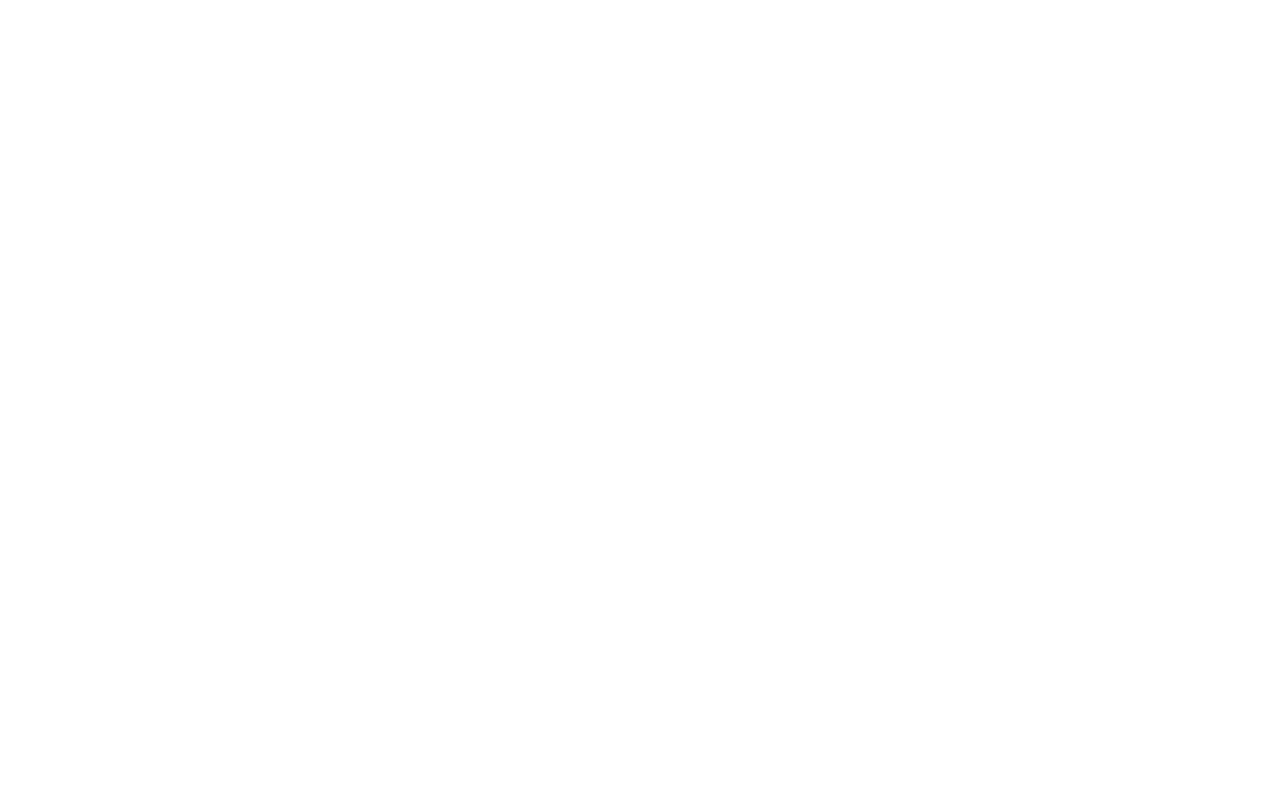
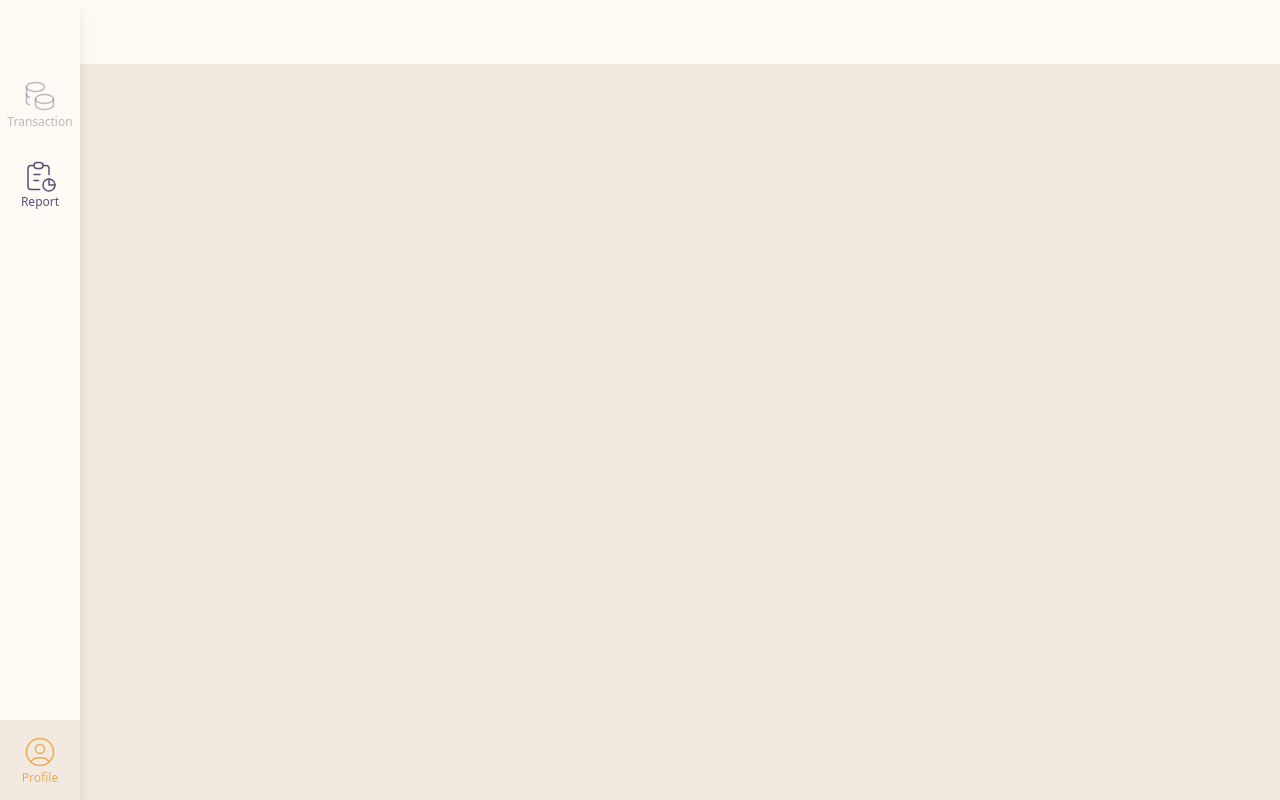
Before and after one commit to alvintanoto/expense-app, a Nuxt app in the folder frontend/: page /report in a window 1280 px wide. Before the commit this address had no page. Built offline with nearby package versions, Linux system fonts and the light colour scheme.

Commit message:
revamping layout

```diff
--- /dev/null
+++ b/frontend/components/icon/Profile.vue
@@ -0,0 +1,21 @@
+<script setup></script>
+
+<template>
+  <svg
+    xmlns="http://www.w3.org/2000/svg"
+    class="icon icon-tabler icon-tabler-user-circle"
+    width="36"
+    height="36"
+    viewBox="0 0 24 24"
+    stroke-width="1"
+    stroke="currentColor"
+    fill="none"
+    stroke-linecap="round"
+    stroke-linejoin="round"
+  >
+    <path stroke="none" d="M0 0h24v24H0z" fill="none" />
+    <path d="M12 12m-9 0a9 9 0 1 0 18 0a9 9 0 1 0 -18 0" />
+    <path d="M12 10m-3 0a3 3 0 1 0 6 0a3 3 0 1 0 -6 0" />
+    <path d="M6.168 18.849a4 4 0 0 1 3.832 -2.849h4a4 4 0 0 1 3.834 2.855" />
+  </svg>
+</template>
--- /dev/null
+++ b/frontend/components/icon/Report.vue
@@ -0,0 +1,27 @@
+<script setup></script>
+
+<template>
+  <svg
+    xmlns="http://www.w3.org/2000/svg"
+    class="icon icon-tabler icon-tabler-report"
+    width="36"
+    height="36"
+    viewBox="0 0 24 24"
+    stroke-width="1"
+    stroke="currentColor"
+    fill="none"
+    stroke-linecap="round"
+    stroke-linejoin="round"
+  >
+    <path stroke="none" d="M0 0h24v24H0z" fill="none" />
+    <path d="M8 5h-2a2 2 0 0 0 -2 2v12a2 2 0 0 0 2 2h5.697" />
+    <path d="M18 14v4h4" />
+    <path d="M18 11v-4a2 2 0 0 0 -2 -2h-2" />
+    <path
+      d="M8 3m0 2a2 2 0 0 1 2 -2h2a2 2 0 0 1 2 2v0a2 2 0 0 1 -2 2h-2a2 2 0 0 1 -2 -2z"
+    />
+    <path d="M18 18m-4 0a4 4 0 1 0 8 0a4 4 0 1 0 -8 0" />
+    <path d="M8 11h4" />
+    <path d="M8 15h3" />
+  </svg>
+</template>
--- /dev/null
+++ b/frontend/components/icon/Transaction.vue
@@ -0,0 +1,27 @@
+<script setup></script>
+
+<template>
+  <svg
+    xmlns="http://www.w3.org/2000/svg"
+    class="icon icon-tabler icon-tabler-coins"
+    width="36"
+    height="36"
+    viewBox="0 0 24 24"
+    stroke-width="1"
+    stroke="currentColor"
+    fill="none"
+    stroke-linecap="round"
+    stroke-linejoin="round"
+  >
+    <path stroke="none" d="M0 0h24v24H0z" fill="none" />
+    <path
+      d="M9 14c0 1.657 2.686 3 6 3s6 -1.343 6 -3s-2.686 -3 -6 -3s-6 1.343 -6 3z"
+    />
+    <path d="M9 14v4c0 1.656 2.686 3 6 3s6 -1.344 6 -3v-4" />
+    <path
+      d="M3 6c0 1.072 1.144 2.062 3 2.598s4.144 .536 6 0c1.856 -.536 3 -1.526 3 -2.598c0 -1.072 -1.144 -2.062 -3 -2.598s-4.144 -.536 -6 0c-1.856 .536 -3 1.526 -3 2.598z"
+    />
+    <path d="M3 6v10c0 .888 .772 1.45 2 2" />
+    <path d="M3 11c0 .888 .772 1.45 2 2" />
+  </svg>
+</template>
--- a/frontend/layouts/client.vue
+++ b/frontend/layouts/client.vue
@@ -4,66 +4,79 @@
 
 const getLeftNavigatorColor = (value) => {
   if (currentRoute.value.name === value) {
-    return "text-rp-dawn-text dark:text-rp-moon-text";
+    return "text-rp-dawn-text dark:text-rp-moon-text hover:bg-rp-dawn-overlay hover:dark:bg-rp-moon-overlay";
   }
 
-  return "text-rp-dawn-subtle dark:text-rp-moon-subtle";
+  return "text-rp-dawn-subtle/50 dark:text-rp-moon-subtle hover:bg-rp-dawn-overlay hover:dark:bg-rp-moon-overlay";
+};
+
+const getProfileNavigationColor = () => {
+  if (currentRoute.value.name !== "profile") {
+    return "text-rp-dawn-gold/80 dark:text-rp-moon-gold/50 bg-rp-dawn-overlay dark:bg-rp-moon-overlay hover:bg-rp-dawn-subtle hover:dark:bg-rp-moon-subtle";
+  }
+
+  return "text-rp-dawn-gold dark:text-rp-moon-gold bg-rp-dawn-overlay dark:bg-rp-moon-overlay hover:bg-rp-dawn-subtle hover:dark:bg-rp-moon-subtle";
 };
 </script>
 
 <template>
   <div
-    class="flex flex-row min-h-screen bg-gray-200 text-white bg-rp-dawn-base dark:bg-rp-moon-base text-rp-dawn-text dark:text-rp-moon-text"
+    class="flex flex-row min-h-screen bg-gray-200 text-white bg-rp-dawn-overlay dark:bg-rp-moon-base text-rp-dawn-text dark:text-rp-moon-text"
   >
-
     <!-- body -->
     <div class="flex flex-row flex-1">
-
       <!-- left navigation -->
       <div
-        class="w-[240px] bg-rp-dawn-surface dark:bg-rp-moon-surface flex flex-col"
+        class="w-[80px] bg-rp-dawn-surface dark:bg-rp-moon-surface flex flex-col drop-shadow-xl"
       >
         <div class="flex flex-col flex-1">
-          <div class="p-2 h-[56px] text-center font-bold my-4">Expense App</div>
-          <div class="p-2">
-            <NuxtLink
-              to="/dashboard"
-              class="p-2 cursor-pointer"
-              :class="getLeftNavigatorColor('dashboard')"
-            >
-              Dashboard
-            </NuxtLink>
-          </div>
-          <div class="p-2">
-            <NuxtLink
-              to="/wallet"
-              class="p-2 cursor-pointer"
-              :class="getLeftNavigatorColor('wallet')"
-            >
-              Wallet
-            </NuxtLink>
-          </div>
-          <div class="p-2">
+          <div class="h-[64px] text-center font-bold"></div>
           <NuxtLink
             to="/transaction"
-              class="p-2 cursor-pointer"
             :class="getLeftNavigatorColor('transaction')"
+            class="h-[80px] w-[80px] text-center text-xs flex flex-col"
           >
+            <div class="m-auto">
+              <IconTransaction class="text-center mx-auto" />
               Transaction
+            </div>
           </NuxtLink>
+          <NuxtLink
+            to="/report"
+            :class="getLeftNavigatorColor('report')"
+            class="h-[80px] w-[80px] text-center text-xs flex flex-col"
+          >
+            <div class="m-auto">
+              <IconReport class="text-center mx-auto" />
+              Report
             </div>
+          </NuxtLink>
         </div>
         <NuxtLink
           to="/profile"
-        class="p-6 text-center bg-rp-dawn-overlay dark:bg-rp-moon-overlay">
-           [Username]
+          :class="getProfileNavigationColor()"
+          class="h-[80px] w-[80px] text-center text-xs flex flex-col"
+        >
+          <div class="m-auto">
+            <IconProfile class="text-center mx-auto" />
+            Profile
+          </div>
         </NuxtLink>
       </div>
 
       <!-- container -->
-      <div class="bg-slate-800 flex-1 overflow-auto flex flex-col">
-        <div class="flex-1 p-4"><slot /></div>
-        <div class="h-[24px] mx-auto m-4 p-8">&copy;2023 - AT</div>
+
+      <div class="flex-1 overflow-auto flex flex-col">
+        <div class="h-[64px] w-full bg-rp-dawn-surface dark:bg-rp-moon-surface">
+          <slot name="header" />
+        </div>
+        <div class="flex container-xl mx-8 mt-8">
+          <div
+            class="w-max min-w-[786px] container-md mx-auto bg-rp-dawn-surface dark:bg-rp-moon-surface drop-shadow-xl"
+          >
+            <slot name="container" />
+          </div>
+        </div>
       </div>
     </div>
   </div>
--- a/frontend/pages/dashboard/index.vue
+++ b/frontend/pages/report/index.vue
@@ -4,6 +4,7 @@
 
 <template>
   <NuxtLayout :name="layout">
-    <div class="text-xl p-4">Hello, [user]! </div>
+    <template #header>  </template>
+    <template #container>  </template>
   </NuxtLayout>
 </template>
```
Lines whose indentation alone changed are shown as unchanged.
